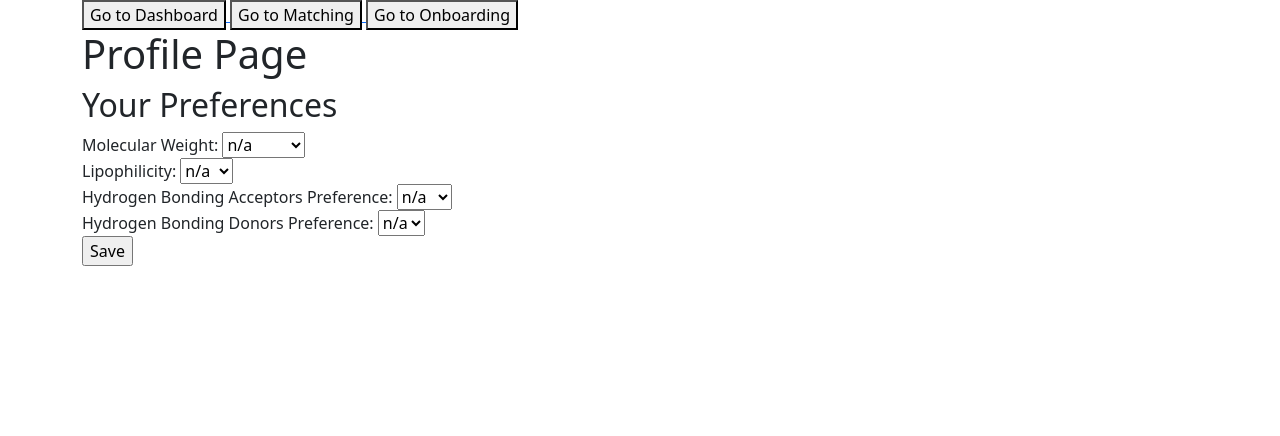
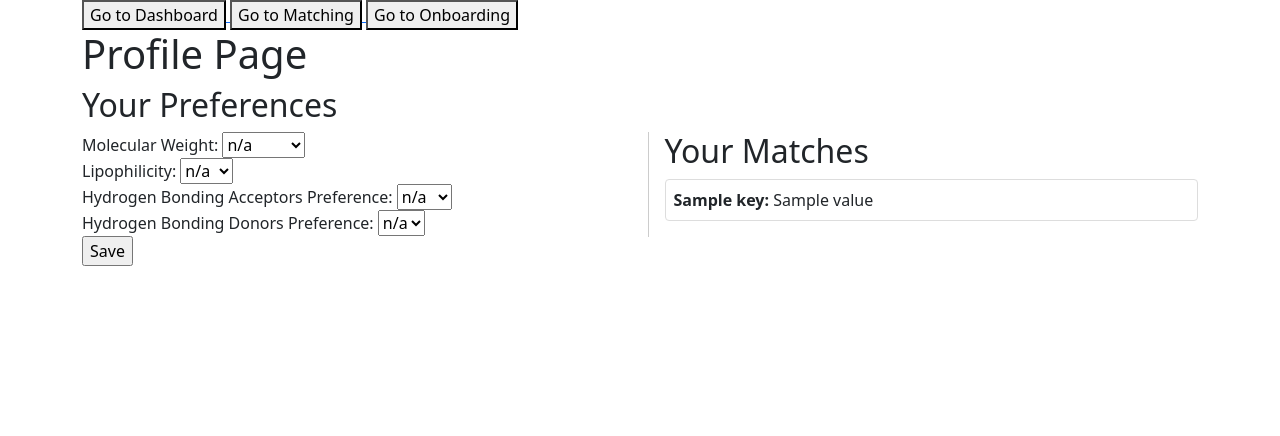
Before and after one commit to kkarshieva/stack-the-future-mitosis, a Flask app: template templates/dashboard.html in a window 1280 px wide. Shown: the top 436 px of the page. Run offline with Flask 3, Linux system fonts and the light colour scheme; the template is opened without the code that fills it: most values are stand-ins (such as "Sample title", 1, 10 or a date in 2020); parts of the project's set-up code (start-up, migrations or seed data) failed here and were passed over.

Commit message:
feat/ profile should now display matches (compounds the user matched with) next to preference settings

```diff
--- a/app.py
+++ b/app.py
@@ -161,7 +161,7 @@ def dashboard():
         return guard
     if request.method=="GET":
         try:
-            response = (
+            prefResponse = (
                 sb_service()
                 .table("prefs")
                 .select("*")
@@ -169,9 +169,18 @@ def dashboard():
                 .execute()
             )
 
+            matchResponse = (
+                sb_service()
+                .table("matches")
+                .select("*")
+                .eq("user_id",get_user_id())
+                .execute()
+            )
+
             return render_template(
                 "dashboard.html",
-                prefs=response.data
+                prefs=prefResponse.data,
+                matches=matchResponse.data
             )
         except Exception as e:
             print(e)
--- a/templates/dashboard.html
+++ b/templates/dashboard.html
@@ -2,6 +2,8 @@
 {% block content %}
     <h1>Profile Page</h1>
     <h2>Your Preferences</h2>
+  <div style="display: flex; gap: 2rem; align-items: flex-start;">
+    <div style="flex: 1;">
       <form action="{{ url_for('onboarding') }}" method="POST">
         <div>
           <label for="molw">Molecular Weight:</label>
@@ -47,4 +49,24 @@
           <input type="submit" value="Save">
         </div>
       </form>
+    </div>
+    <div style="flex: 1; border-left: 1px solid #ccc; padding-left: 1rem;">
+      <h2>Your Matches</h2>
+      {% if matches %}
+        <ul style="list-style: none; padding-left: 0;">
+          {% for match in matches %}
+            <li style="margin-bottom: 1em; padding: 0.5em; border: 1px solid #ddd; border-radius: 4px;">
+              {% for key, value in match.items() %}
+                {% if key != 'user_id' %}
+                  <strong>{{ key.replace('_', ' ') }}:</strong> {{ value }}<br>
+                {% endif %}
+              {% endfor %}
+            </li>
+          {% endfor %}
+        </ul>
+      {% else %}
+        <p>No matches found.</p>
+      {% endif %}
+    </div>
+  </div>
 {% endblock content %}
```
Lines whose indentation alone changed are shown as unchanged.
